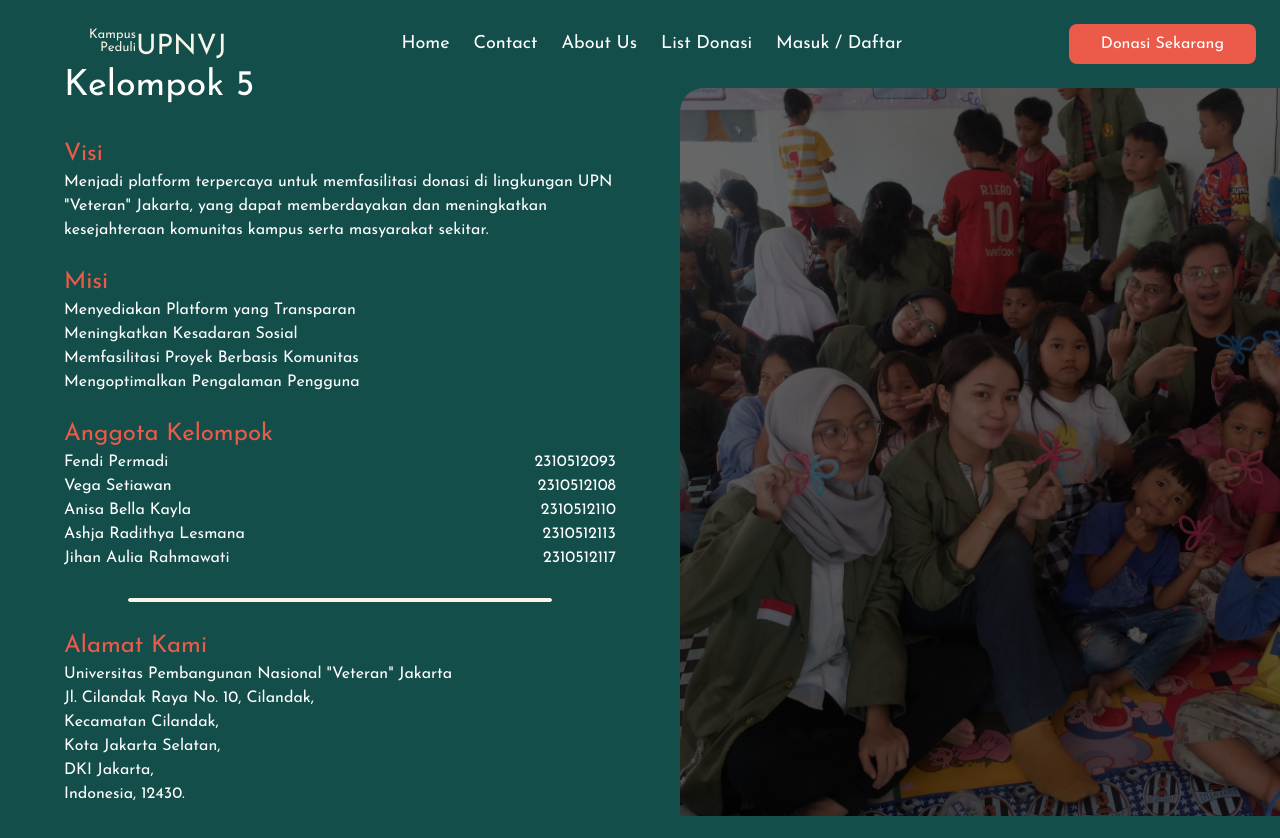
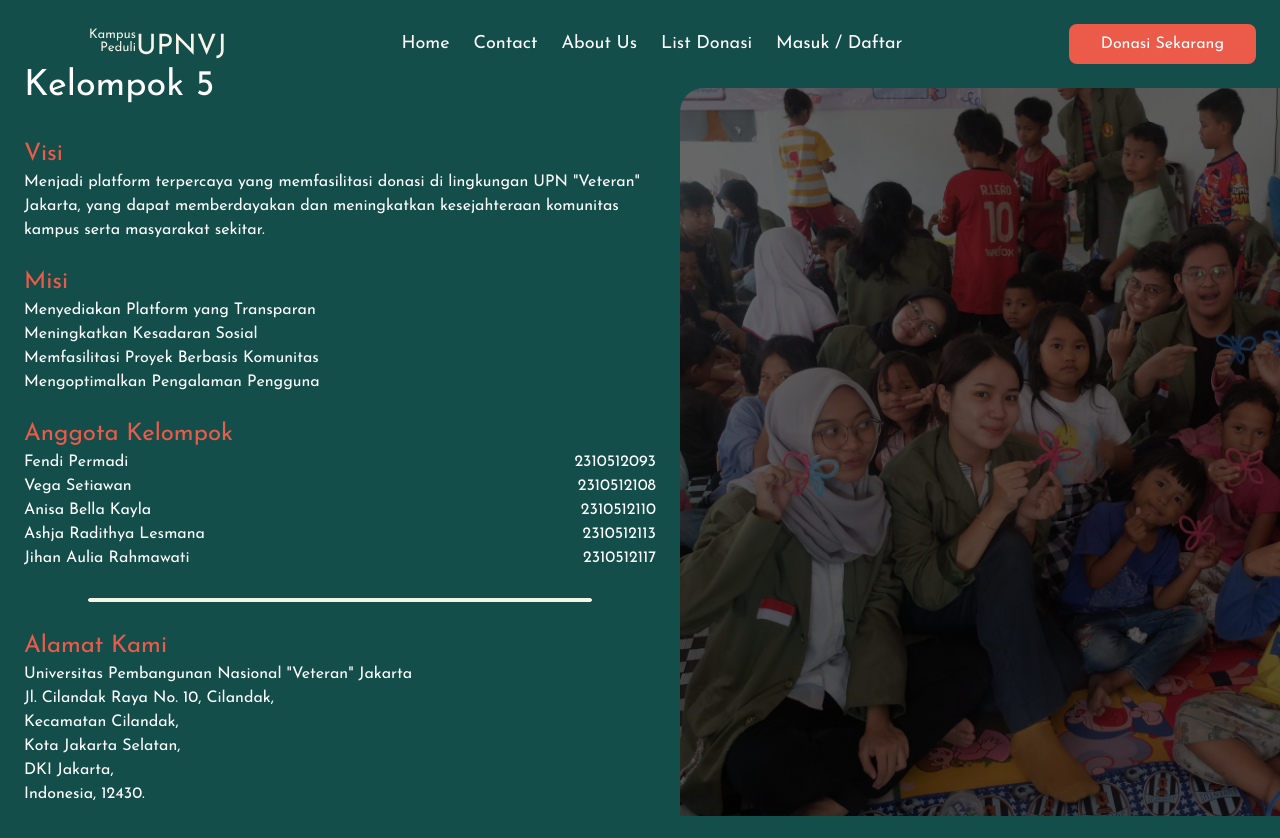
Before and after one commit to idfp/KampusPeduliUPNVJ, a PHP site: page /about_us/ in a window 1280 px wide. Run offline with PHP 8.4, Linux system fonts and the light colour scheme; some libraries are stand-ins or nearby versions.

Commit message:
revisi visi

```diff
--- a/about_us/index.php
+++ b/about_us/index.php
@@ -59,14 +59,14 @@
         </a>
     </header>
     <div class="flex flex-row w-full h-[91vh] justify-center items-center flex-wrap lg:flex-nowrap">
-        <div class="flex flex-col mx-8 lg:mx-16">
+        <div class="flex flex-col mx-8 lg:mx-6">
             <h1 class="font-normal text-4xl mb-8">
                 Kelompok 5
             </h1>
             <section>
                 <h2 class="text-[#EC5A49] text-2xl">Visi</h2>
                 <p>
-                    Menjadi platform terpercaya untuk memfasilitasi donasi di
+                    Menjadi platform terpercaya yang memfasilitasi donasi di
                     lingkungan UPN "Veteran" Jakarta, yang dapat
                     memberdayakan dan meningkatkan kesejahteraan komunitas
                     kampus serta masyarakat sekitar.
```
